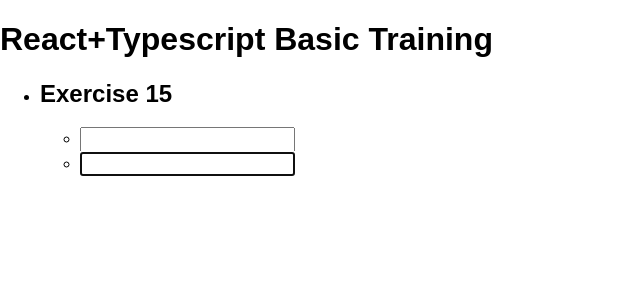
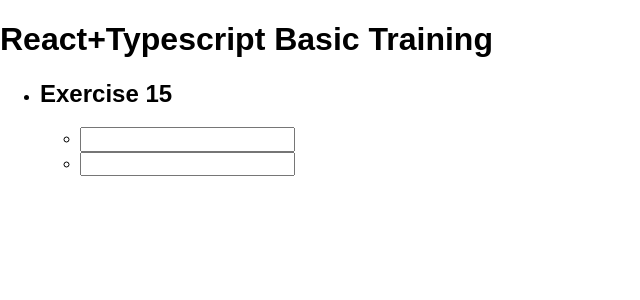
Before and after one commit to davidx-roam/React-Typescript-Basic-Training, a React (Vite) app: page / in a window 1280 px wide. Shown: the top 300 px of the page, without its empty margins (0-640 px from the left). Built offline with nearby package versions, Linux system fonts and the light colour scheme.

Commit message:
create useRef question

```diff
--- a/src/components/15-Hooks-useRef.tsx
+++ b/src/components/15-Hooks-useRef.tsx
@@ -1,15 +1,10 @@
 // TODO: Modify the code so that on page load, the second input field receives focus
 // TODO: Add typescript to this file
 
-import { useEffect, useRef } from "react";
+import { useRef } from "react";
 
 export const Exercise = () => {
-  const ref = useRef<HTMLInputElement>(null);
-  useEffect(() => {
-    if (ref.current) {
-      ref.current.focus();
-    }
-  }, []);
+  const ref = useRef(null);
   return (
     <>
       <h2>Exercise 15</h2>
```
